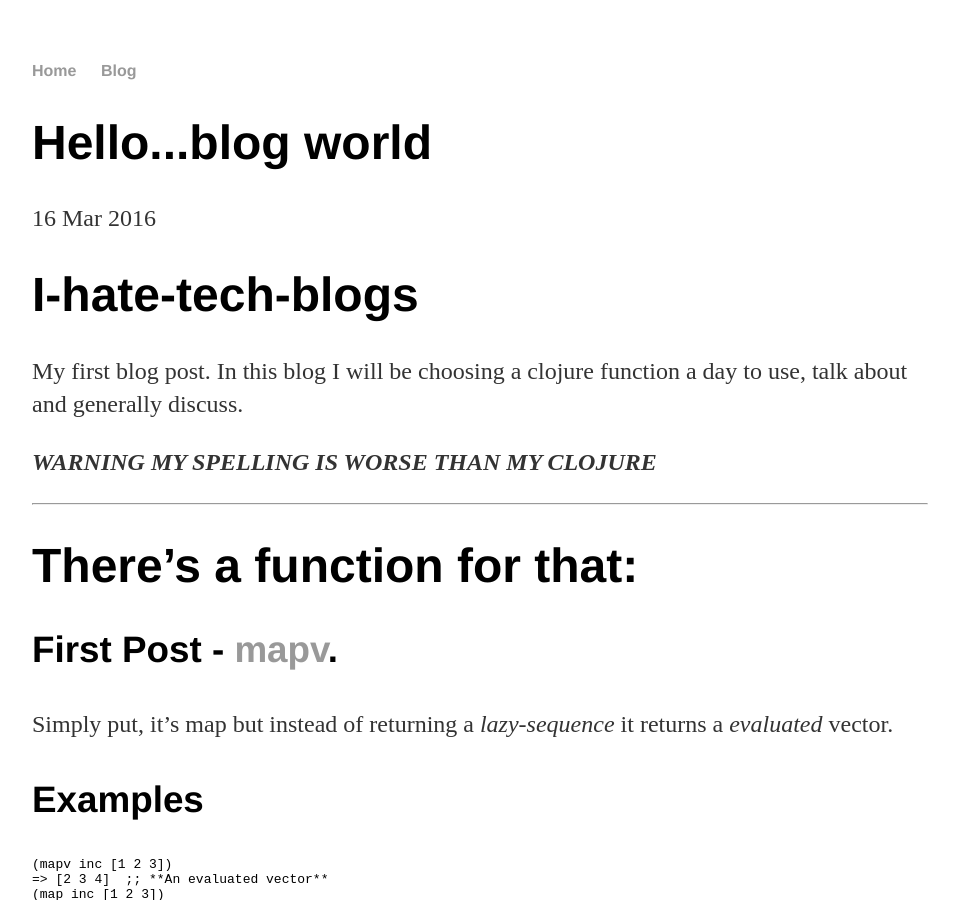
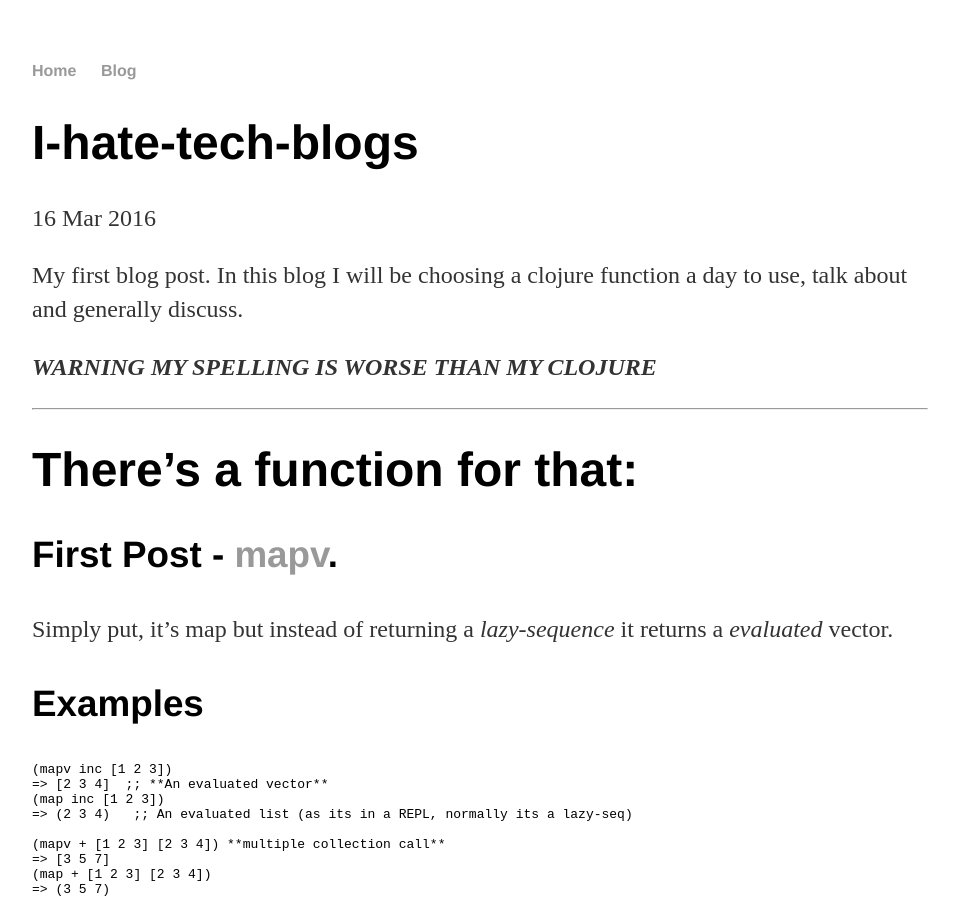
Before and after one commit to rockBreaker/rockbreaker.github.io, a Jekyll site: the page built from _posts/2016-03-16-I-hate-tech-blogs.md, in a window 1280 px wide and 900 px high. Shown: the whole window, without its empty margins (160-1119 px from the left). Built offline with Jekyll 4.4.1, drawn with Linux system fonts in a browser that asks for light colours; some of the changed text lies outside the part shown.

Commit message:
moved title

```diff
--- a/_posts/2016-03-16-I-hate-tech-blogs.md
+++ b/_posts/2016-03-16-I-hate-tech-blogs.md
@@ -1,10 +1,8 @@
 ---
 layout: post
-title: "Hello...blog world"
+title: "I-hate-tech-blogs"
 date: 2016-03-16
 ---
-
-# I-hate-tech-blogs
 
 My first blog post.
 In this blog I will be choosing a clojure function a day to use, talk about and generally discuss.
```
Also changed, not shown: other parts of _posts/2016-03-16-I-hate-tech-blogs.md (+0 -4 lines).
